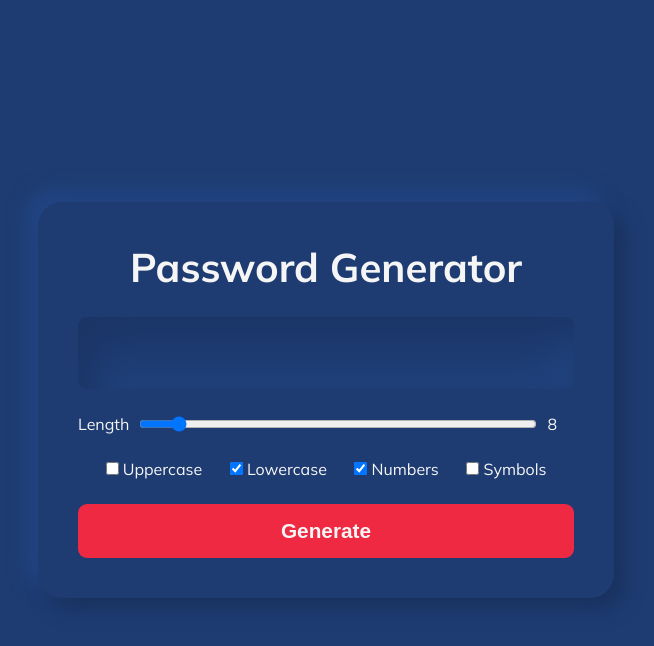
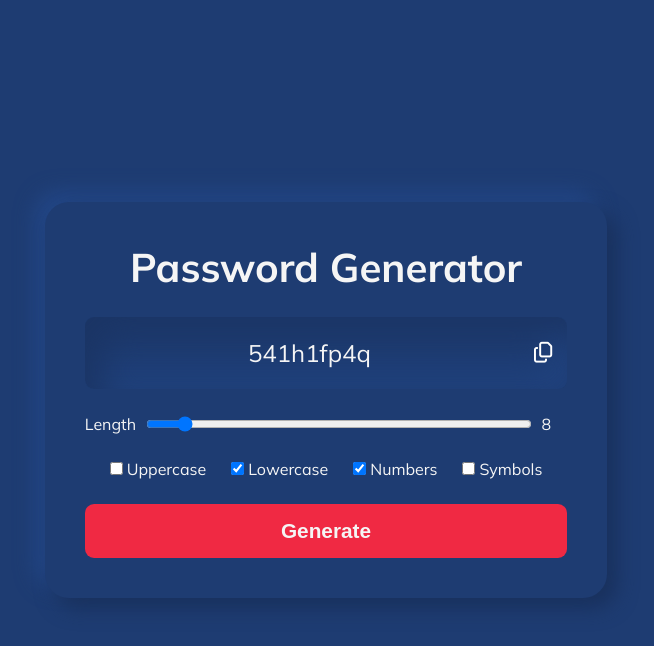
Before and after one commit to harreson-lima/passwordGenerator, a plain HTML site: page index.html in a window 1280 px wide. Both pictures are taken after a click on the button "Generate". Shown: the whole page, without its empty margins (314-968 px from the left). Drawn offline with Linux system fonts and the light colour scheme.

Commit message:
finished project

```diff
--- a/css/style.css
+++ b/css/style.css
@@ -13,6 +13,7 @@
 body {
   font-family: 'Mulish', sans-serif;
   height: 100svh;
+  padding: 15px;
   display: flex;
   justify-content: center;
   align-items: center;
@@ -38,6 +39,13 @@ body {
   text-align: center;
 }
 
+#container #display_password{
+  border-radius: 9px;
+  display: flex;
+  box-shadow: inset 17px 17px 34px #1b3565,
+            inset -17px -17px 34px #21437f;
+}
+
 #container #password {
   min-height: 4.5rem;
   font-size: 1.5rem;
@@ -47,9 +55,7 @@ body {
   word-break: break-all;
   width: 100%;
   padding: 15px;
-  border-radius: 9px;
-  box-shadow: inset 17px 17px 34px #1b3565,
-            inset -17px -17px 34px #21437f;
+
 }
 
 #container #slider_container {
@@ -58,9 +64,9 @@ body {
   gap: 10px;
 }
 
-#container #slider_container #quantity {
+/* #container #slider_container #quantity {
 
-}
+} */
 
 #container #checkbox_group {
   display: flex;
@@ -75,4 +81,16 @@ body {
   padding: 15px 30px;
   border: none;
   border-radius: 9px;
+  cursor: pointer;
+  transition: background-color 0.3s;
 }
+
+#container #copy {
+  padding: 15px;
+  padding-left: 0;
+  background-color: transparent;
+}
+
+#container button:hover {
+  background-color: hsl(from var(--btn-color) h s l / 0.9);
+}
--- a/index.html
+++ b/index.html
@@ -8,13 +8,17 @@
   <link rel="preconnect" href="https://fonts.gstatic.com" crossorigin>
   <link href="https://fonts.googleapis.com/css2?family=Mulish:wght@400;700&display=swap" rel="stylesheet">
   <link rel="stylesheet" href="css/style.css">
+  <script src="https://kit.fontawesome.com/323c990d78.js" crossorigin="anonymous"></script>
   <script src="js/index.js" defer></script>
 </head>
 <body>
   <div id="container">
     <h1>Password Generator</h1>
 
-    <div id="password"></div>
+    <div id="display_password">
+      <div id="password"></div>
+      <button id="copy"><i class="fa-regular fa-copy" style="color: #ffffff;"></i></button>
+    </div>
 
     <div id="slider_container">
       <label for="quantity">Length</label>
@@ -44,7 +48,7 @@
       </div>
     </div>
 
-    <Button>Generate</Button>
+    <Button id="generate-btn">Generate</Button>
   </div>
 </body>
 </html>
--- a/js/index.js
+++ b/js/index.js
@@ -1,9 +1,51 @@
-let quant = document.getElementById("quantity");
-let quantDisplay = document.getElementById("quantity_display");
+const UPPER_CASE = "ABCDEFGHIJKLMNOPQRSTUVWXYZ";
+const LOWER_CASE = "abcdefghijklmnopqrstuvwxyz";
+const NUMBERS = "0123456789";
+const SYMBOLS = "!#$%&()*+-/?@_|";
 
-quantDisplay.innerHTML = quant.value;
-quant.addEventListener("input", print);
+const quantity = document.getElementById("quantity");
+const displayQuantity = document.getElementById("quantity_display");
 
-function print() {
-  quantDisplay.innerHTML = quant.value;
+displayQuantity.innerHTML = quantity.value;
+quantity.addEventListener("input", (e) => {
+  displayQuantity.innerHTML = e.target.value;
+});
+
+const passwordField = document.getElementById("password");
+const upperCaseEle = document.getElementById("uppercase");
+const lowerCaseEle = document.getElementById("lowercase");
+const numbersEle = document.getElementById("numbers");
+const symbolsEle = document.getElementById("symbols");
+const generateBtn = document.getElementById("generate-btn");
+generateBtn.addEventListener("click", generatePassword);
+const copyBtn = document.getElementById("copy");
+copyBtn.addEventListener("click", copyPassword);
+
+function generatePassword() {
+  let password = "";
+  let length = quantity.value;
+  let chars = "";
+
+  chars += upperCaseEle.checked ? UPPER_CASE : "";
+  chars += lowerCaseEle.checked ? LOWER_CASE : "";
+  chars += numbersEle.checked ? NUMBERS : "";
+  chars += symbolsEle.checked ? SYMBOLS : "";
+
+  if (chars !== "") {
+    for (let i = 0; i <= length; i++) {
+      let rand = Math.floor(Math.random() * chars.length);
+      password += chars.substring(rand, rand + 1);
+    }
+    passwordField.innerHTML = password;
+  } else {
+    alert("Please Select at least one type of character");
+  }
 }
+
+async function copyPassword() {
+  if (navigator.clipboard) {
+    await navigator.clipboard.writeText(passwordField.innerHTML);
+
+    alert("Password Copied!");
+  }
+}
```
